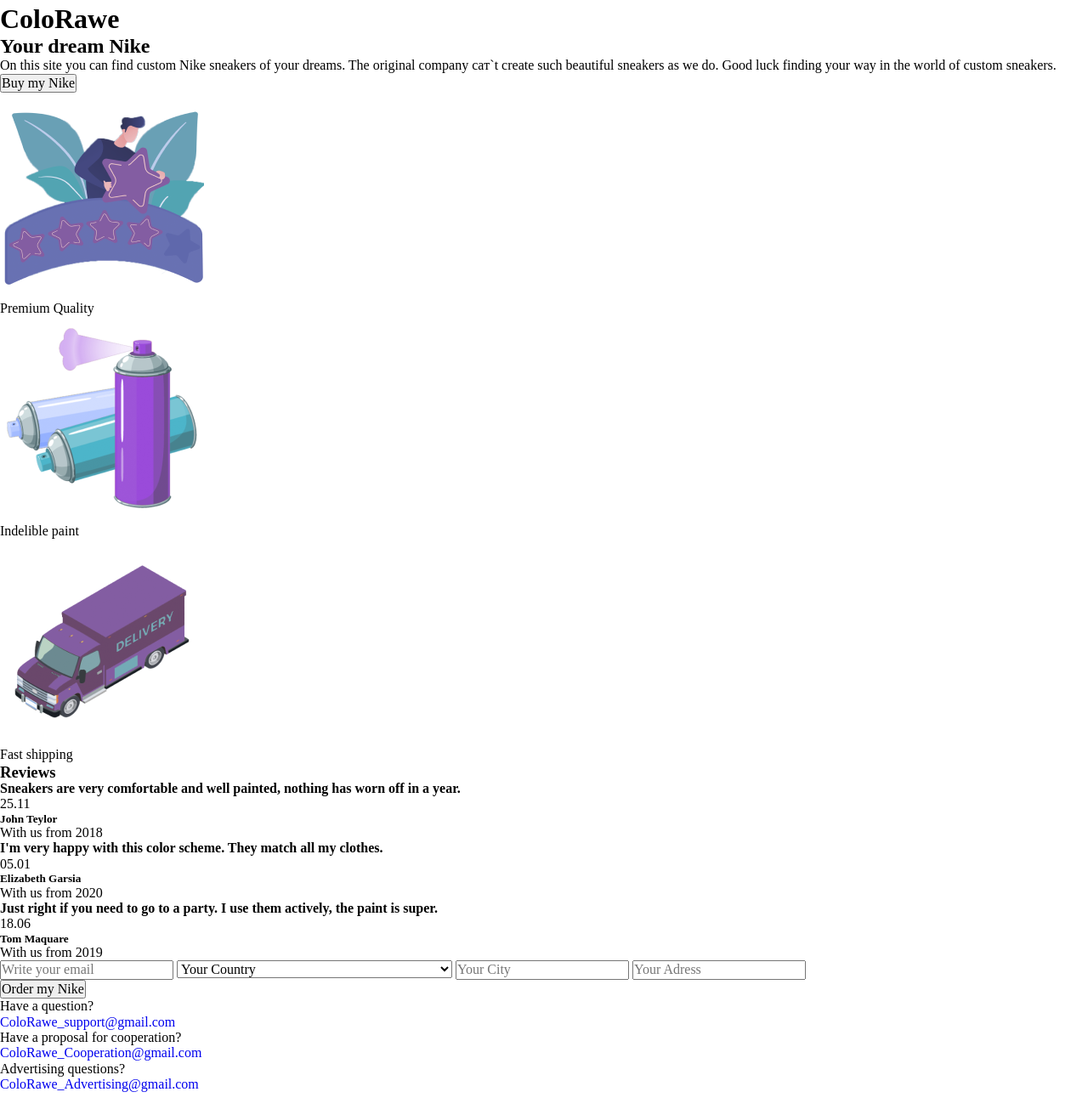
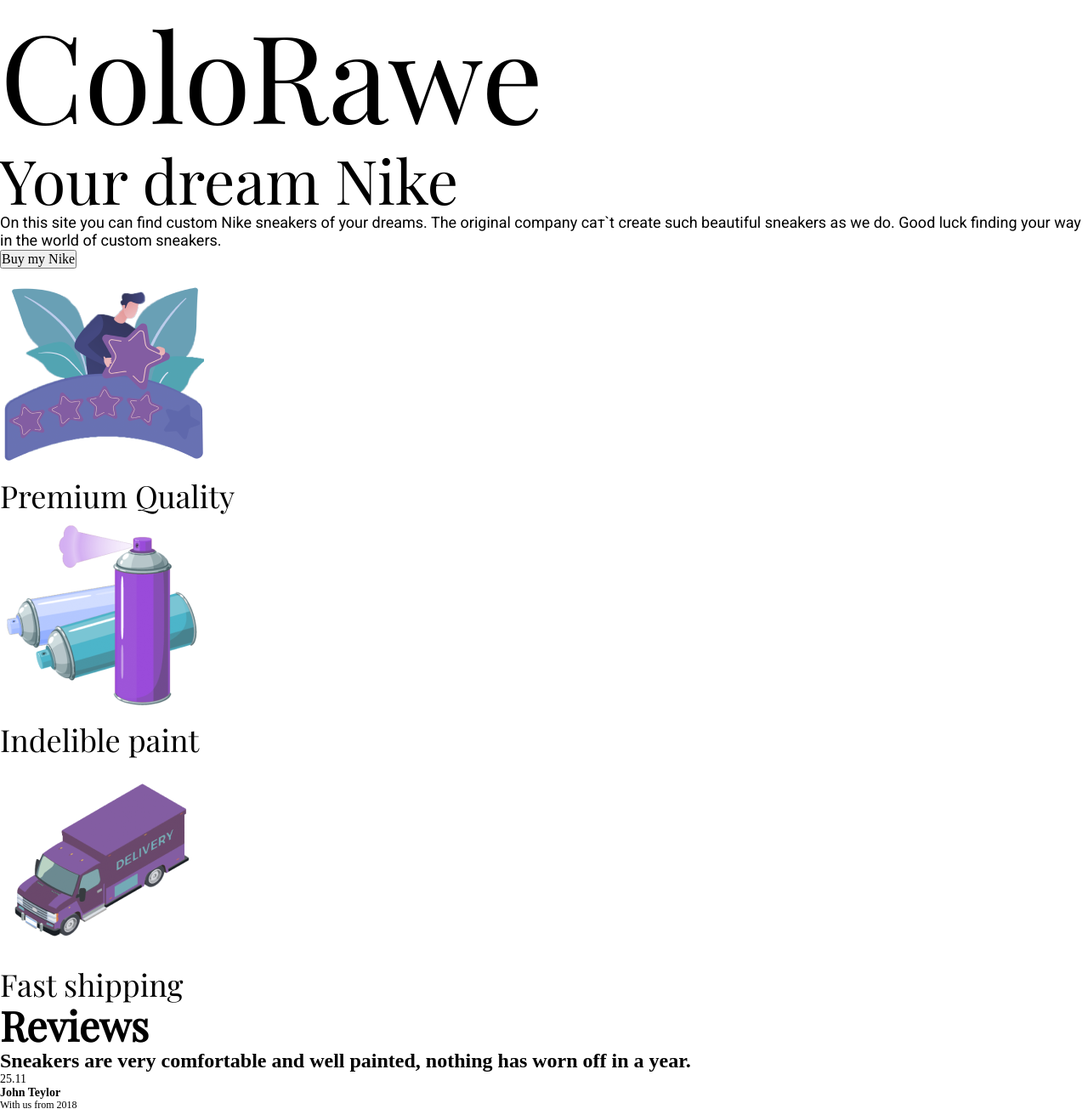
Before and after one commit to MstyslavSoroka/ColorRave, a plain HTML site: page index.html in a window 1280 px wide. Shown: the part 81-1386 px from the top of the page at 85% size. Drawn offline with nearby package versions, Linux system fonts and the light colour scheme.

Commit message:
add fonts

```diff
--- a/index.html
+++ b/index.html
@@ -55,67 +55,67 @@
     <main>
       <section>
         <a href="#">S&R</a>
-        <h1>ColoRawe</h1>
-        <h2>Your dream Nike</h2>
-        <p>
+        <h1 class="title">ColoRawe</h1>
+        <h2 class="subtitle">Your dream Nike</h2>
+        <p class="description">
           On this site you can find custom Nike sneakers of your dreams. The
           original company caт`t create such beautiful sneakers as we do. Good
           luck finding your way in the world of custom sneakers.
         </p>
         <button class="buy_button">Buy my Nike</button>
       </section>
-      <section>
+      <section class="image_section">
         <ul>
           <li>
             <img src="img/stars.png" alt="stars" />
-            <p>Premium Quality</p>
+            <p class="image_description">Premium Quality</p>
           </li>
           <li>
             <img src="img/paint.png" alt="paint" />
-            <p>Indelible paint</p>
+            <p class="image_description">Indelible paint</p>
           </li>
           <li>
             <img src="img/truck.png" alt="truck" />
-            <p>Fast shipping</p>
+            <p class="image_description">Fast shipping</p>
           </li>
         </ul>
       </section>
       <section class="Reviews">
-        <h3>Reviews</h3>
+        <h3 class="section_title">Reviews</h3>
         <ul>
           <li>
-            <h4>
+            <h4 class="review">
               Sneakers are very comfortable and well painted, nothing has worn
               off in a year.
             </h4>
-            <p>25.11</p>
-            <h5>John Teylor</h5>
-            <p>With us from 2018</p>
+            <p class="date">25.11</p>
+            <h5 class="customer_name">John Teylor</h5>
+            <p class="time_with_us">With us from 2018</p>
           </li>
           <li>
-            <h4>
+            <h4 class="review">
               I'm very happy with this color scheme. They match all my clothes.
             </h4>
-            <p>05.01</p>
-            <h5>Elizabeth Garsia</h5>
-            <p>With us from 2020</p>
+            <p class="date">05.01</p>
+            <h5 class="customer_name">Elizabeth Garsia</h5>
+            <p class="time_with_us">With us from 2020</p>
           </li>
           <li>
-            <h4>
+            <h4 class="review">
               Just right if you need to go to a party. I use them actively, the
               paint is super.
             </h4>
-            <p>18.06</p>
-            <h5>Tom Maquare</h5>
-            <p>With us from 2019</p>
+            <p class="date">18.06</p>
+            <h5 class="customer_name">Tom Maquare</h5>
+            <p class="time_with_us">With us from 2019</p>
           </li>
         </ul>
       </section>
       <section class="order">
         <form>
           <label>
-          <input type="email" name="email" placeholder="Write your email">
-        </label>
+            <input type="email" name="email" placeholder="Write your email" />
+          </label>
           <select class="form-select" id="country" name="country">
             <option>Your Country</option>
             <option value="AF">Afghanistan</option>
@@ -250,7 +250,9 @@
             <option value="LT">Lithuania</option>
             <option value="LU">Luxembourg</option>
             <option value="MO">Macao</option>
-            <option value="MK">Macedonia, the Former Yugoslav Republic of</option>
+            <option value="MK">
+              Macedonia, the Former Yugoslav Republic of
+            </option>
             <option value="MG">Madagascar</option>
             <option value="MW">Malawi</option>
             <option value="MY">Malaysia</option>
@@ -327,7 +329,9 @@
             <option value="SB">Solomon Islands</option>
             <option value="SO">Somalia</option>
             <option value="ZA">South Africa</option>
-            <option value="GS">South Georgia and the South Sandwich Islands</option>
+            <option value="GS">
+              South Georgia and the South Sandwich Islands
+            </option>
             <option value="SS">South Sudan</option>
             <option value="ES">Spain</option>
             <option value="LK">Sri Lanka</option>
@@ -370,29 +374,38 @@
             <option value="YE">Yemen</option>
             <option value="ZM">Zambia</option>
             <option value="ZW">Zimbabwe</option>
-
           </select>
-        <input type="text" name="city" placeholder="Your City">
-        <input type="text" name="adress" placeholder="Your Adress">
+          <input type="text" name="city" placeholder="Your City" />
+          <input type="text" name="adress" placeholder="Your Adress" />
         </form>
         <button class="order_button">Order my Nike</button>
       </section>
     </main>
     <footer>
-      <ul>
-        <li>
-          <p>Have a question?</p>
-          <a href="mailto:ColoRawe_support@gmail.com">ColoRawe_support@gmail.com</a></li>
+      <ul class="footer_list">
+        <li class="footer_list_item">
+          <p class="list_question">Have a question?</p>
+          <a class="email" href="mailto:ColoRawe_support@gmail.com"
+            >ColoRawe_support@gmail.com</a
+          >
+        </li>
+        <li class="footer_list_item">
+          <p class="list_question">Have a proposal for cooperation?</p>
+          <a class="email" href="mailto:ColoRawe_Cooperation@gmail.com"
+            >ColoRawe_Cooperation@gmail.com</a
+          >
+        </li>
+        <li class="footer_list_item">
+          <p class="list_question">Advertising questions?</p>
+          <a class="email" href="mailto:ColoRawe_Advertising@gmail.com"
+            >ColoRawe_Advertising@gmail.com</a
+          >
+        </li>
       </ul>
-      <ul>
-        <p>Have a proposal for cooperation?</p>
-        <li><a href="mailto:ColoRawe_Cooperation@gmail.com">ColoRawe_Cooperation@gmail.com</a></li>
-      </ul>
-      <ul>
-        <p>Advertising questions?</p>
-        <li><a href="mailto:ColoRawe_Advertising@gmail.com">ColoRawe_Advertising@gmail.com</a></li>
-      </ul>
-
+      <p>2022 ColoRawe @All rights reserved</p>
+      <p>United States</p>
+      <a href="#"><img src="img/nikelogo.png" alt="nikelogo"></a>
+      <a href="#">C&R</a>
     </footer>
   </body>
 </html>
--- a/style.css
+++ b/style.css
@@ -55,3 +55,52 @@ ul {
   display: flex;
  }
  /* =================================================================================================================================================================== */
+.title {
+  font-family: 'Playfair Display', serif;
+  font-size: 144px;
+  font-weight: 400;
+}
+.subtitle {
+  font-family: 'Playfair Display', serif;
+  font-size: 72px;
+  font-weight: 400;
+}
+.description {
+  font-family: 'Roboto', sans-serif;
+  font-size: 18px;
+  font-weight: 400;
+}
+.image_section {
+  font-family: 'Playfair Display', serif;
+  font-size: 36px;
+  font-weight: 400;
+}
+.reviews {
+  font-family: 'Roboto', sans-serif;
+  font-weight: 400;
+}
+.section_title {
+  font-family: 'Playfair Display', serif;
+  font-size: 48px;
+}
+.review {
+  font-size: 24px;
+}
+.date {
+  font-size: 14px;
+}
+.customer_name {
+  font-size: 14px;
+}
+.time_with_us {
+  font-size: 12px;
+}
+.footer_list {
+  font-family: 'Roboto', sans-serif;
+  font-weight: 400;
+  font-size: 24px;
+}
+/*
+font-family: 'Playfair Display', serif;
+font-family: 'PT Serif', serif;
+font-family: 'Roboto', sans-serif; */
```
